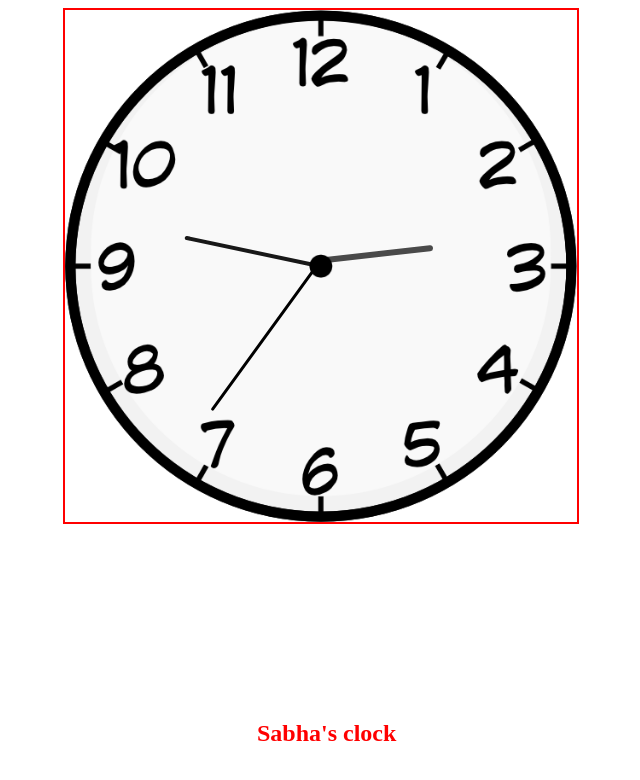
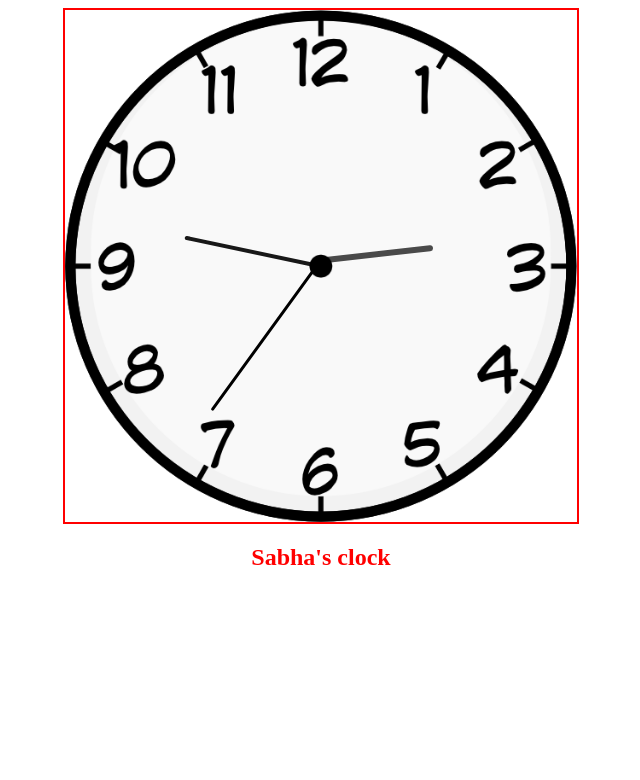
Before and after one commit to saibharath48/analogclock, a plain HTML site: page index.html in a window 1280 px wide. Shown: the whole page, without its empty margins (319-959 px from the left). Drawn offline with Linux system fonts and the light colour scheme.

Commit message:
Update index.css

```diff
--- a/index.css
+++ b/index.css
@@ -39,11 +39,7 @@
     left: 49.7%;
 }
 h2{
-    position: absolute;
-    margin: auto;
-    text-align: justify;
-    align-content: center;
+    text-align: center;
     color: red;
-    left: 45%;
-    top: 90%;
+    justify-content: center;
 }
```
